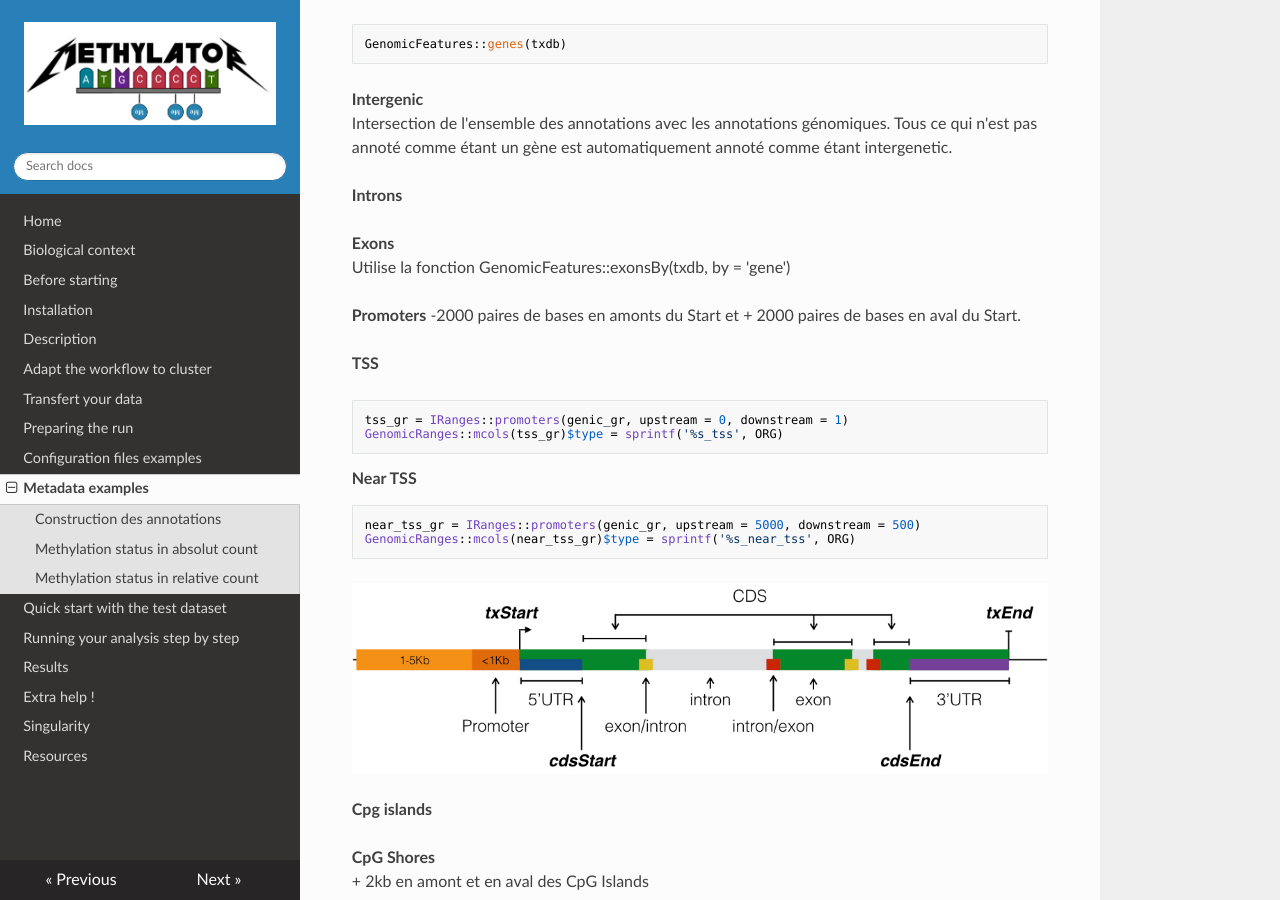
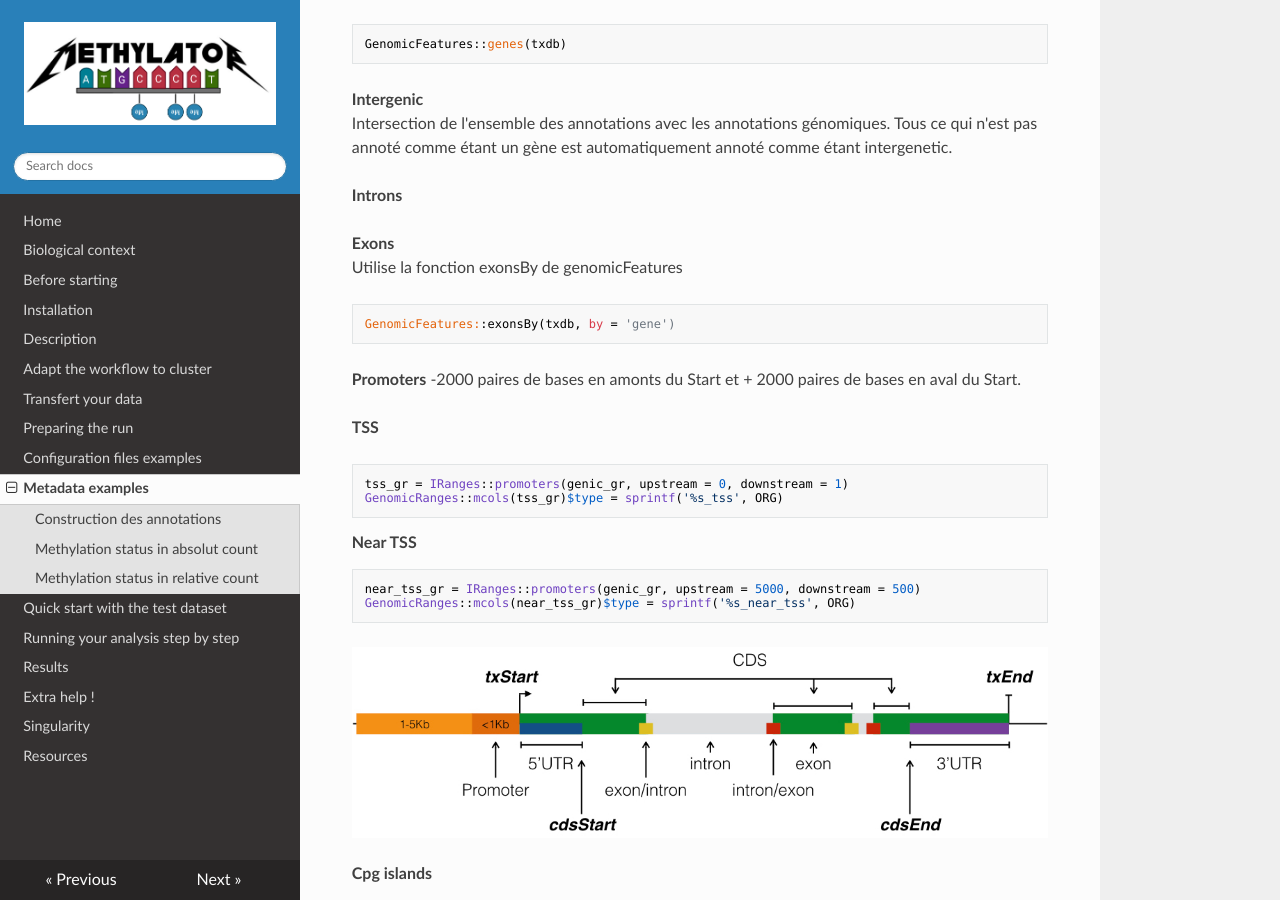
Before and after one commit to parisepigenetics/Methylator-Documentation, an MkDocs documentation site: the page built from docs/metadata_example.md, in a window 1280 px wide and 900 px high, scrolled down 1154 px. Built offline with MkDocs 1.6.1, drawn with Linux system fonts in a browser that asks for light colours; nearby versions of some CDN libraries.

Commit message:
Update metadata_example.md

````diff
--- a/docs/metadata_example.md
+++ b/docs/metadata_example.md
@@ -35,7 +35,10 @@ Tous ce qui n'est pas annoté comme étant un gène est automatiquement annoté
 
 
 **Exons**
-Utilise la fonction GenomicFeatures::exonsBy(txdb, by = 'gene')
+Utilise la fonction exonsBy de genomicFeatures
+```R
+GenomicFeatures::exonsBy(txdb, by = 'gene')
+```
 
 **Promoters**
 -2000 paires de bases en amonts du Start et + 2000 paires de bases en aval du Start.
````
